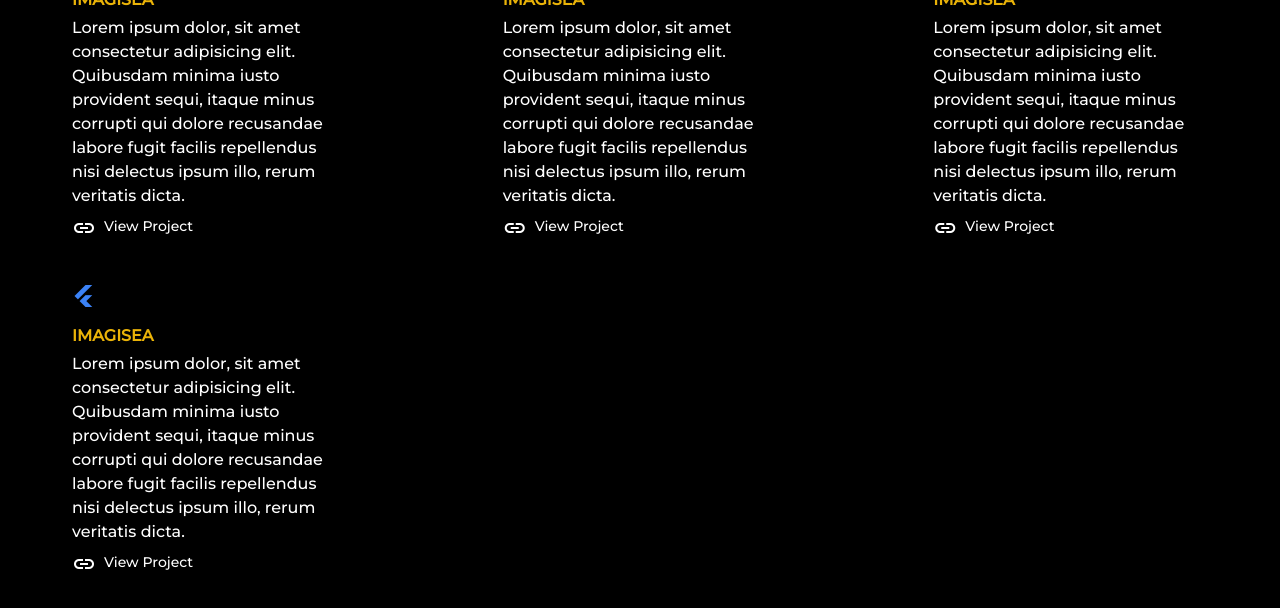
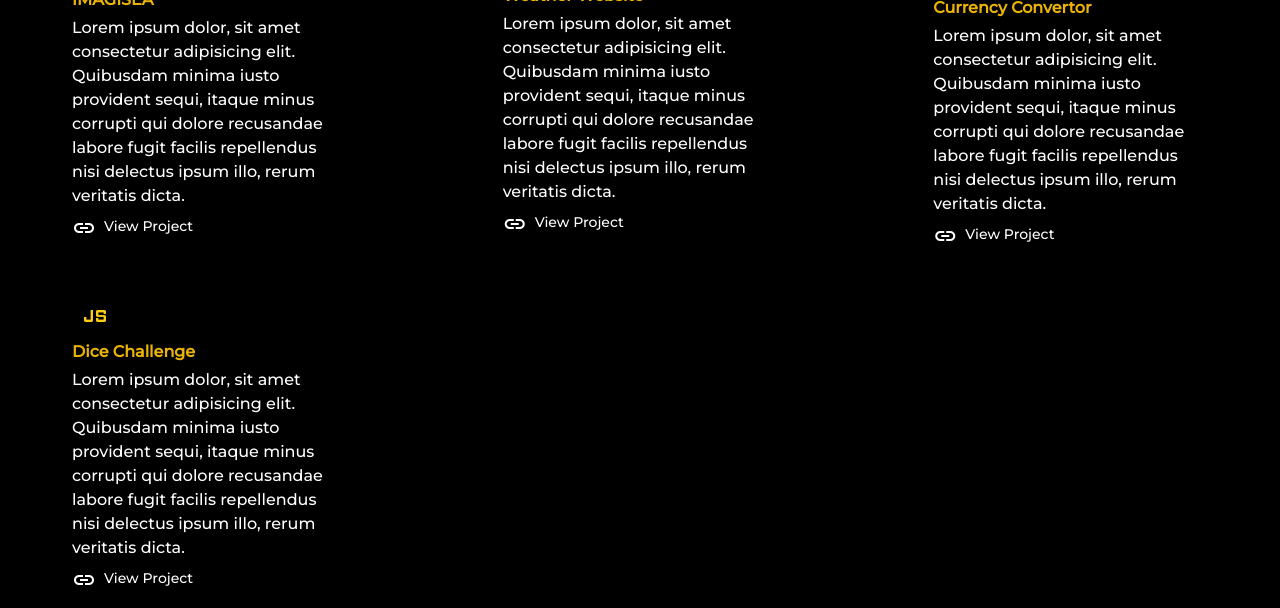
Before and after one commit to nisthaaah/Portfolio-Website, a website built with Vite: page index.html in a window 1280 px wide. Shown: the part 2632-3240 px from the top of the page. Built offline with nearby package versions, Linux system fonts and the light colour scheme.

Commit message:
portfolio

```diff
--- a/index.html
+++ b/index.html
@@ -12,8 +12,9 @@
     <link rel="preconnect" href="https://fonts.gstatic.com" crossorigin>
     <link href="https://fonts.googleapis.com/css2?family=Montserrat:wght@500&display=swap" rel="stylesheet">
 
-    <link rel="stylesheet"
-        href="https://fonts.googleapis.com/css2?family=Material+Symbols+Outlined:opsz,wght,FILL,GRAD@20..48,100..700,0..1,-50..200" />
+    <link rel="stylesheet" href="https://cdnjs.cloudflare.com/ajax/libs/font-awesome/6.5.1/css/all.min.css">
+
+
 </head>
 
 <body class="bg-black font-['Montserrat']">
@@ -183,19 +184,18 @@
             </h1>
         </div>
 
-        <div class="grid grid-cols-1 gap-3 sm:grid-cols-3 mt-11">
+        <div class="grid grid-cols-1 gap-3 sm:grid-cols-2 md:grid-cols-3 mt-11">
             <div class="hover:bg-gray-950 p-4 rounded mx-14">
                 <div class="">
                     <span class="material-symbols-outlined text-blue-500 mb-4">flutter</span>
                     <h2 class="text-yellow-500 mb-1 font-bold">IMAGISEA</h2>
-                    <!-- <img class="min-w-9 max-h-9" src="images/imagisea1.png" alt="project-1"> -->
                 </div>
                 <p class="text-white">Lorem ipsum dolor, sit amet consectetur adipisicing elit. Quibusdam minima
                     iusto provident sequi,
                     itaque minus corrupti qui dolore recusandae labore fugit facilis repellendus nisi delectus ipsum
                     illo, rerum veritatis dicta.</p>
 
-                <a href="your_project_link" class="flex mt-2">
+                <a href="https://github.com/anas790/imagisea" class="flex mt-2 hover:scale-105 transform transition-all duration-300">
                     <span class="material-symbols-outlined text-white mr-2">link</span>
                     <p class="text-white text-sm">View Project</p>
                 </a>
@@ -205,16 +205,15 @@
 
             <div class="hover:bg-gray-950 p-4 rounded mx-14">
                 <div class="">
-                    <span class="material-symbols-outlined text-blue-500 mb-4">flutter</span>
-                    <h2 class="text-yellow-500 mb-1 font-bold">IMAGISEA</h2>
-                    <!-- <img class="min-w-9 max-h-9" src="images/imagisea1.png" alt="project-1"> -->
+                    <i class="fa-brands fa-vuejs text-green-600 text-3xl"></i>
+                    <h2 class="text-yellow-500 mb-1 font-bold">Weather Website</h2>
                 </div>
                 <p class="text-white">Lorem ipsum dolor, sit amet consectetur adipisicing elit. Quibusdam minima
                     iusto provident sequi,
                     itaque minus corrupti qui dolore recusandae labore fugit facilis repellendus nisi delectus ipsum
                     illo, rerum veritatis dicta.</p>
 
-                <a href="your_project_link" class="flex mt-2">
+                <a href="https://nisthaaah.github.io/weather-app/" class="flex mt-2 hover:scale-105 transform transition-all duration-300">
                     <span class="material-symbols-outlined text-white mr-2">link</span>
                     <p class="text-white text-sm">View Project</p>
                 </a>
@@ -223,16 +222,15 @@
 
             <div class="hover:bg-gray-950 p-4 rounded mx-14">
                 <div class="">
-                    <span class="material-symbols-outlined text-blue-500 mb-4">flutter</span>
-                    <h2 class="text-yellow-500 mb-1 font-bold">IMAGISEA</h2>
-                    <!-- <img class="min-w-9 max-h-9" src="images/imagisea1.png" alt="project-1"> -->
+                    <span class="material-symbols-outlined text-yellow-400 text-5xl">javascript</span>
+                    <h2 class="text-yellow-500 mb-1 font-bold">Currency Convertor</h2>
                 </div>
                 <p class="text-white">Lorem ipsum dolor, sit amet consectetur adipisicing elit. Quibusdam minima
                     iusto provident sequi,
                     itaque minus corrupti qui dolore recusandae labore fugit facilis repellendus nisi delectus ipsum
                     illo, rerum veritatis dicta.</p>
 
-                <a href="your_project_link" class="flex mt-2">
+                <a href="https://nisthaaah.github.io/currency-convertor/" class="flex mt-2 hover:scale-105 transform transition-all duration-300">
                     <span class="material-symbols-outlined text-white mr-2">link</span>
                     <p class="text-white text-sm">View Project</p>
                 </a>
@@ -241,16 +239,15 @@
 
             <div class="hover:bg-gray-950 p-4 rounded mx-14">
                 <div class="">
-                    <span class="material-symbols-outlined text-blue-500 mb-4">flutter</span>
-                    <h2 class="text-yellow-500 mb-1 font-bold">IMAGISEA</h2>
-                    <!-- <img class="min-w-9 max-h-9" src="images/imagisea1.png" alt="project-1"> -->
+                    <span class="material-symbols-outlined text-yellow-400 text-5xl">javascript</span>
+                    <h2 class="text-yellow-500 mb-1 font-bold">Dice Challenge</h2>
                 </div>
                 <p class="text-white">Lorem ipsum dolor, sit amet consectetur adipisicing elit. Quibusdam minima
                     iusto provident sequi,
                     itaque minus corrupti qui dolore recusandae labore fugit facilis repellendus nisi delectus ipsum
                     illo, rerum veritatis dicta.</p>
 
-                <a href="your_project_link" class="flex mt-2">
+                <a href="https://nisthaaah.github.io/Dice/" class="flex mt-2 hover:scale-105 transform transition-all duration-300">
                     <span class="material-symbols-outlined text-white mr-2">link</span>
                     <p class="text-white text-sm">View Project</p>
                 </a>
```
